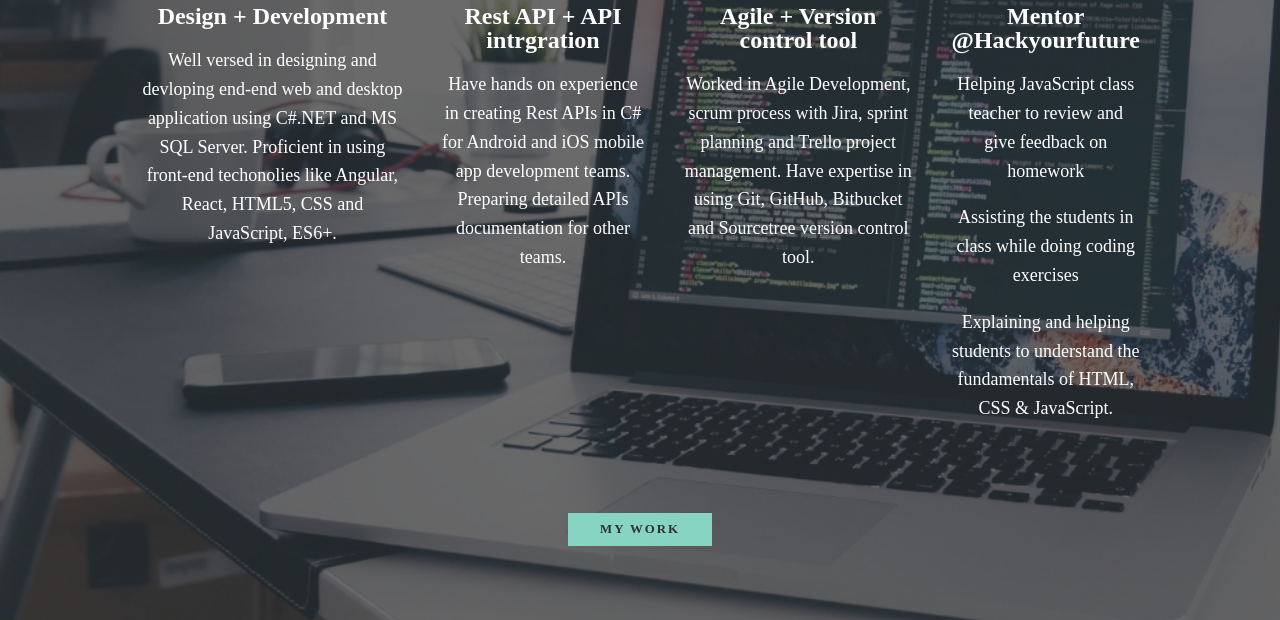
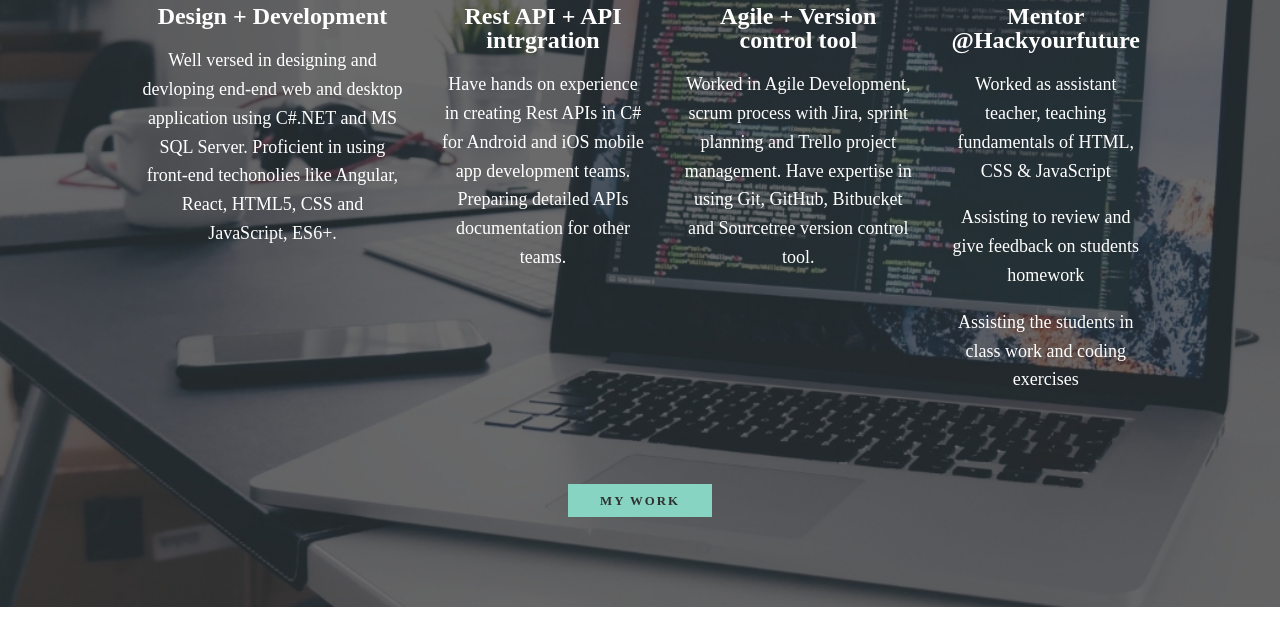
Before and after one commit to Ashwini-Metgudmath/portfolio, a plain HTML site: page index.html in a window 1280 px wide. Shown: the part 639-1259 px from the top of the page. Drawn offline with nearby package versions, Linux system fonts and the light colour scheme.

Commit message:
Update index.html

```diff
--- a/index.html
+++ b/index.html
@@ -64,9 +64,9 @@
             </div> <!--  / service -->
             <div class="service">
                 <h3>Mentor @Hackyourfuture</h3>
-                <p>Helping JavaScript class teacher to review and give feedback on homework</p>
-                <p>Assisting the students in class while doing coding exercises</p>
-                <p>Explaining and helping students to understand the fundamentals of HTML, CSS & JavaScript.</p>
+                <p>Worked as assistant teacher, teaching fundamentals of HTML, CSS & JavaScript</p>
+                <p>Assisting to review and give feedback on students homework</p>
+                <p>Assisting the students in class work and coding exercises</p>
                 </p>
             </div> <!--  / service -->
         </div>
```
